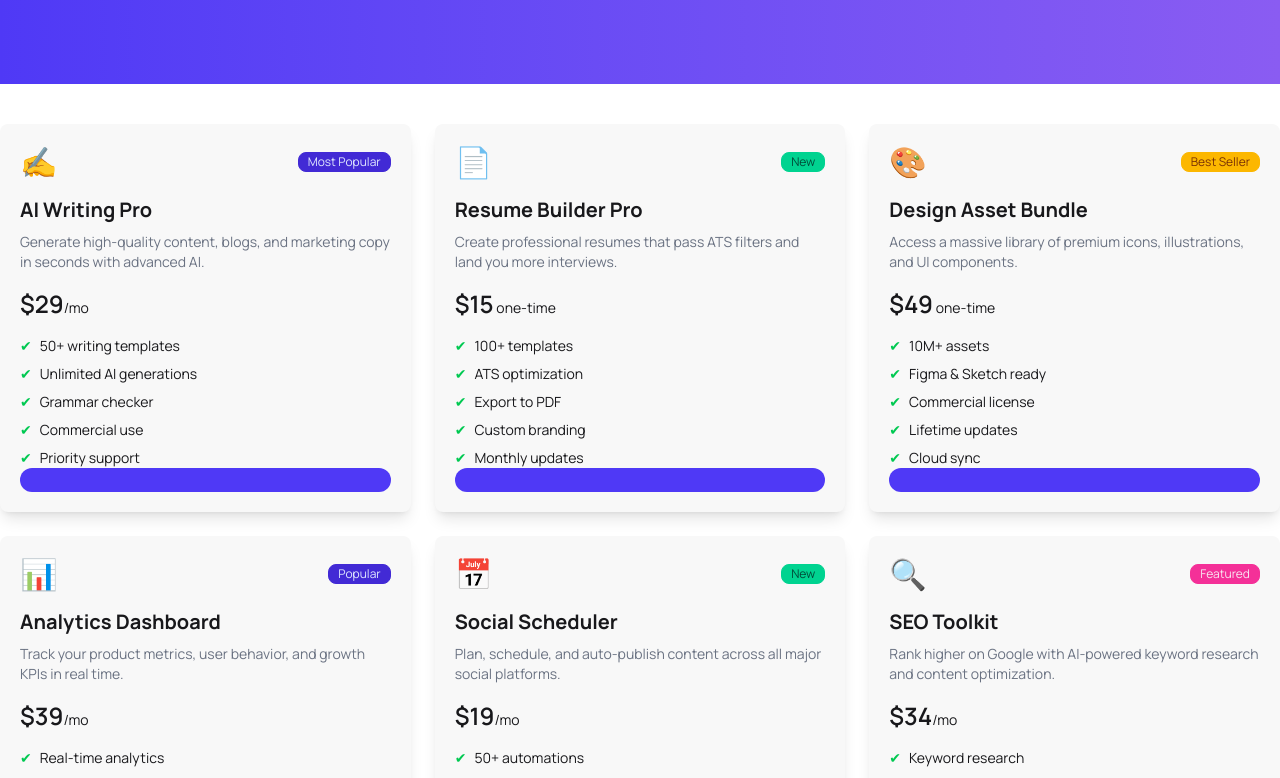
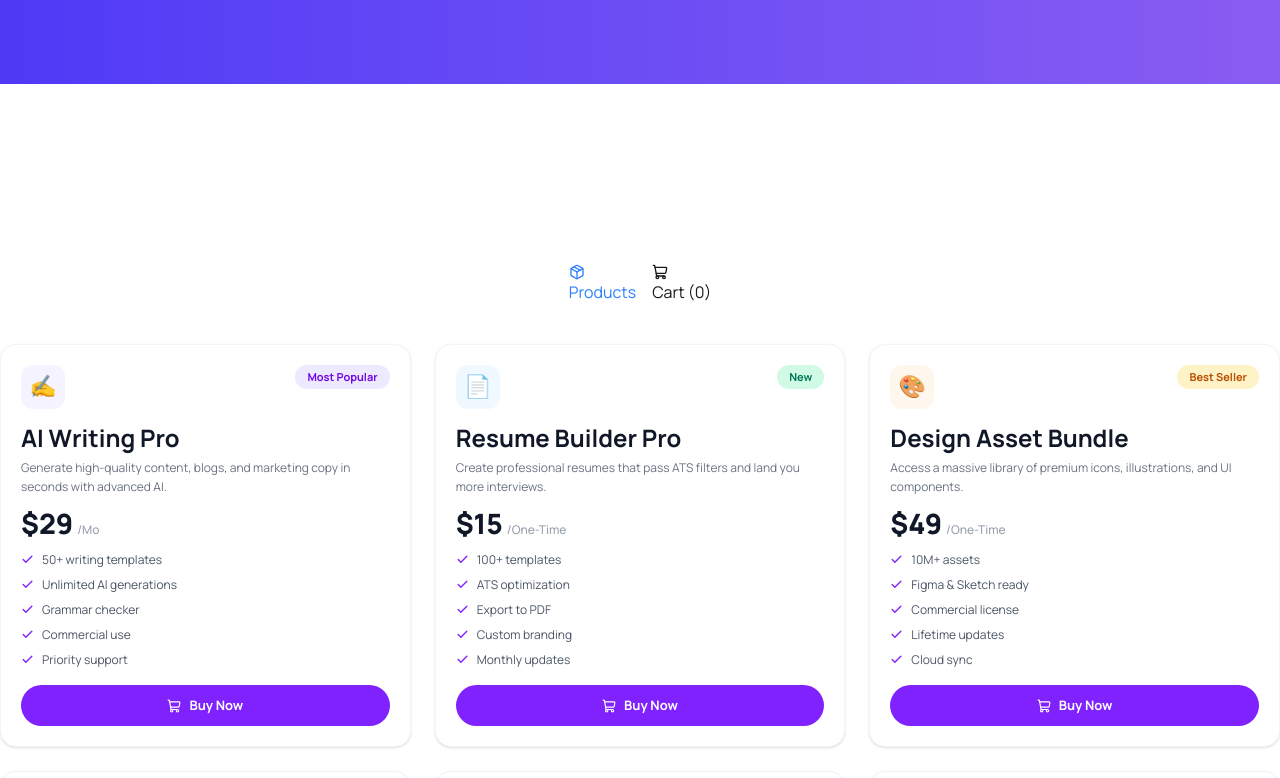
Before and after one commit to TKR-503/DigiTools-Assignment-06-PH, a React (Vite) app: page / in a window 1280 px wide. Shown: the part 1060-1838 px from the top of the page. Built offline with nearby package versions, Linux system fonts and the light colour scheme.

Commit message:
Cart section added in my ui

```diff
--- a/package.json
+++ b/package.json
@@ -12,7 +12,7 @@
   "dependencies": {
     "@tailwindcss/vite": "^4.2.2",
     "axios": "^1.15.0",
-    "lucide-react": "^1.3.0",
+    "lucide-react": "^1.8.0",
     "react": "^19.2.4",
     "react-dom": "^19.2.4",
     "react-toastify": "^11.0.5",
--- a/src/App.jsx
+++ b/src/App.jsx
@@ -1,50 +1,41 @@
 import './App.css'
 import Navbar from './components/home_page/Navbar/Navbar'
 import Banner from './components/home_page/Banner/Banner'
-import ProductCard from './components/home_page/ProductsCard/ProductCard'
-import { Suspense } from 'react'
+import { useState, useEffect } from 'react'
 import MainSection from './components/home_page/MainSection/MainSection'
-import { ToastContainer } from 'react-toastify';
-
+import { ToastContainer } from 'react-toastify'
+import 'react-toastify/dist/ReactToastify.css'
 
 const fetchProducts = async () => {
-
-  const res = await fetch('./data.json');
-  return res.json();
+  const res = await fetch('/data.json') // ✅ fixed path
+  return res.json()
 }
 
+function App() {
+  const [cartItems, setCartItems] = useState([])
+  const [products, setProducts] = useState([])
 
-
-
-function App() {
-
- const handleCartClick = () => {
+  const handleCartClick = () => {
     const el = document.getElementById('products')
     if (el) el.scrollIntoView({ behavior: 'smooth' })
   }
-  const productsPromise = fetchProducts();
+
+  useEffect(() => {
+    fetchProducts().then(data => setProducts(data))
+  }, [])
+
   return (
     <>
-      <ToastContainer
-        position="top-right"
-        autoClose={2500}
-        hideProgressBar={false}
-        newestOnTop
-        closeOnClick
-        pauseOnHover
-        theme="dark"
-        toastStyle={{ background: '#1a2535', border: '1px solid #2a3545', color: '#fff' }}
+      <Navbar onCartClick={handleCartClick} />
+      <Banner />
+
+      <MainSection
+        products={products}
+        cartItems={cartItems}
+        setCartItems={setCartItems}
       />
-      <Navbar onCartClick={handleCartClick}></Navbar>
 
-      <Banner></Banner>
-
-      <Suspense fallback={<span className="loading loading-spinner loading-lg"></span>}>
-
-        <ProductCard productsPromise={productsPromise}></ProductCard>
-      </Suspense>
-
-
+      <ToastContainer />
     </>
   )
 }
--- /dev/null
+++ b/src/components/home_page/Cart_section/Cart_section.jsx
@@ -0,0 +1,42 @@
+import { ShoppingBag, Trash2, CreditCard } from 'lucide-react'
+
+const CartSection = ({ cartItems, onRemove, onCheckout }) => {
+  const total = cartItems.reduce((sum, item) => sum + item.price, 0)
+
+  if (cartItems.length === 0) {
+    return (
+      <div className="text-center">
+        <ShoppingBag size={40} />
+        <p>Your cart is empty</p>
+      </div>
+    )
+  }
+
+  return (
+    <div className="container mx-auto bg-white rounded-2xl shadow-md p-6">
+      {cartItems.map(item => (
+        <div key={item.id} className="flex justify-between p-3 border">
+          <span>{item.name}</span>
+
+          <div>
+            ${item.price}
+            <button onClick={() => onRemove(item)}>
+              <Trash2 size={16} />
+            </button>
+          </div>
+        </div>
+      ))}
+
+      <div className="mt-4">
+        <h3>Total: ${total}</h3>
+
+        <button onClick={onCheckout}>
+          <CreditCard size={16} />
+          Checkout
+        </button>
+      </div>
+    </div>
+  )
+}
+
+export default CartSection
--- a/src/components/home_page/MainSection/MainSection.jsx
+++ b/src/components/home_page/MainSection/MainSection.jsx
@@ -1,11 +1,92 @@
-import React from 'react';
+import { useState } from 'react'
+import { ShoppingCart, Package } from 'lucide-react'
+import { toast } from 'react-toastify'
+import ProductCard from '../ProductsCard/ProductCard'
+import CartSection from '../Cart_section/Cart_Section'
 
-const MainSection = () => {
-    return (
-        <div>
+export default function MainSection({ products, cartItems, setCartItems }) {
+  const [activeTab, setActiveTab] = useState('products')
 
+  const isInCart = (product) =>
+    cartItems.some(i => i.id === product.id)
+
+  const handleAddToCart = (product) => {
+    if (isInCart(product)) return
+
+    setCartItems(prev => [...prev, product])
+
+    toast.success(`🛒 "${product.name}" added to cart!`)
+  }
+
+  const handleRemove = (product) => {
+    setCartItems(prev =>
+      prev.filter(i => i.id !== product.id)
+    )
+
+    toast.info(`🗑️ "${product.name}" removed from cart.`)
+  }
+
+  const handleCheckout = () => {
+    setCartItems([])
+    toast.success('✅ Checkout successful!')
+  }
+
+  return (
+    <section id="products" className="py-16">
+      <div className="section-wrap">
+
+        {/* Heading */}
+        <div className="text-center mb-10">
+          <h2 className="text-3xl font-bold text-white">
+            Choose Products
+          </h2>
         </div>
-    );
-};
 
-export default MainSection;
+        {/* Tabs */}
+        <div className="flex justify-center mb-10 gap-4">
+          <button
+            onClick={() => setActiveTab('products')}
+            className={activeTab === 'products' ? 'text-blue-500' : ''}
+          >
+            <Package size={16} /> Products
+          </button>
+
+          <button
+            onClick={() => setActiveTab('cart')}
+            className={activeTab === 'cart' ? 'text-blue-500' : ''}
+          >
+            <ShoppingCart size={16} /> Cart ({cartItems.length})
+          </button>
+        </div>
+
+        {/* Products */}
+        {activeTab === 'products' && (
+          <div className="grid grid-cols-1 md:grid-cols-3 gap-6">
+            {products.length === 0 ? (
+              <p>No products found</p>
+            ) : (
+              products.map(product => (
+                <ProductCard
+                  key={product.id}
+                  product={product}
+                  onAddToCart={handleAddToCart}
+                  isInCart={isInCart(product)}
+                />
+              ))
+            )}
+          </div>
+        )}
+
+        {/* Cart */}
+        {activeTab === 'cart' && (
+          <CartSection
+            cartItems={cartItems}
+            onRemove={handleRemove}
+            onCheckout={handleCheckout}
+          />
+        )}
+
+      </div>
+    </section>
+  )
+}
--- a/src/components/home_page/ProductsCard/ProductCard.jsx
+++ b/src/components/home_page/ProductsCard/ProductCard.jsx
@@ -1,86 +1,95 @@
-import React, { use } from 'react';
-import { CheckCircle2, ShoppingCart } from 'lucide-react'
+import { Check, ShoppingCart } from 'lucide-react'
 
+// ── Badge colours ──────────────────────────────────────
+const BADGE = {
+  popular:    { bg: 'bg-violet-100', text: 'text-violet-700' },
+  new:        { bg: 'bg-emerald-100', text: 'text-emerald-700' },
+  bestseller: { bg: 'bg-amber-100',   text: 'text-amber-700'   },
+  featured:   { bg: 'bg-pink-100',    text: 'text-pink-700'    },
+  enterprise: { bg: 'bg-sky-100',     text: 'text-sky-700'     },
+}
 
-const ProductCard = ({productsPromise,isInCart, onAddToCart}) => {
+// ── Icon background tints ──────────────────────────────
+const ICON_BG = {
+  popular:    'bg-violet-50',
+  new:        'bg-sky-50',
+  bestseller: 'bg-orange-50',
+  featured:   'bg-pink-50',
+  enterprise: 'bg-sky-50',
+}
 
-    const data = use(productsPromise);
+const ProductCard = ({ product, isInCart, onAddToCart }) => {
+  const badge  = BADGE[product.tagType]  ?? BADGE.popular
+  const iconBg = ICON_BG[product.tagType] ?? 'bg-gray-50'
+
+  const periodLabel =
+    product.period === 'one-time' ? '/One-Time'
+    : product.period === 'yearly'  ? '/Yr'
+    : '/Mo'
 
   return (
- <div className="container mx-auto grid grid-cols-1 sm:grid-cols-2 lg:grid-cols-3 gap-6 mt-10">
-  {Array.isArray(data) && data.map((product) => {
+    <div className="container mx-auto  bg-white rounded-2xl border border-gray-100 shadow-sm hover:shadow-md hover:border-violet-200 transition-all duration-200 p-5 flex flex-col gap-3">
 
-    // Badge color based on tagType
-    const badgeStyle = {
-      popular: "badge-primary",
-      new: "badge-success",
-      bestseller: "badge-warning",
-      featured: "badge-secondary"
-    };
-
-    return (
-      <div
-        key={product.id}
-        className="card bg-base-200 shadow-lg hover:shadow-xl transition-all duration-300 p-5 flex flex-col justify-between"
-      >
-
-        {/* Top Section */}
-        <div>
-          {/* Icon + Tag */}
-          <div className="flex justify-between items-center">
-            <div className="text-3xl">{product.icon}</div>
-            <span className={`badge badge-sm ${badgeStyle[product.tagType]}`}>
+      {/* ── Icon + Badge ─────────────────────────────── */}
+      <div className="flex items-start justify-between">
+        <div className={`w-11 h-11 rounded-xl ${iconBg} flex items-center justify-center text-[22px]`}>
+          {product.icon}
+        </div>
+        <span className={`text-[11px] font-bold px-3 py-1 rounded-full ${badge.bg} ${badge.text}`}>
           {product.tag}
         </span>
       </div>
 
-          {/* Title */}
-          <h2 className="text-xl font-bold mt-4">
+      {/* ── Name & Description ────────────────────────── */}
+      <div>
+        <h2 className="text-2xl font-bold text-gray-900 leading-snug">
           {product.name}
         </h2>
-
-          {/* Description */}
-          <p className="text-sm text-gray-500 mt-2">
+        <p className="text-[12px] text-gray-500 mt-1 leading-relaxed">
           {product.description}
         </p>
+      </div>
 
-          {/* Price */}
-          <div className="mt-4 text-2xl font-semibold">
+      {/* ── Price ────────────────────────────────────── */}
+      <div className="flex items-baseline gap-1">
+        <span className="text-[28px] font-extrabold text-gray-900 leading-none">
           ${product.price}
-            <span className="text-sm font-normal">
-              {product.period === "monthly" ? "/mo" : " one-time"}
+        </span>
+        <span className="text-[12px] text-gray-400 font-medium">
+          {periodLabel}
         </span>
       </div>
 
-          {/* Features */}
-          <ul className="mt-4 space-y-2 text-sm">
-            {product.features.map((feature, index) => (
-              <li key={index} className="flex items-start gap-2">
-                <span className="text-green-500">✔</span>
-                <span>{feature}</span>
+      {/* ── Features list ────────────────────────────── */}
+      <ul className="flex flex-col gap-[7px] flex-1">
+        {product.features?.map((feature, i) => (
+          <li key={i} className="flex items-center gap-2">
+            <Check size={13} className="text-violet-600 shrink-0" strokeWidth={2.5} />
+            <span className="text-[12px] text-gray-600">{feature}</span>
           </li>
         ))}
       </ul>
+
+      {/* ── Buy Now button ────────────────────────────── */}
+      <button
+        onClick={() => !isInCart && onAddToCart(product)}
+        disabled={isInCart}
+        className={`
+          w-full py-[11px] rounded-full font-bold text-[13px]
+          flex items-center justify-center gap-2 mt-1
+          transition-all duration-150 active:scale-[0.98]
+          ${isInCart
+            ? 'bg-violet-100 text-violet-400 cursor-default'
+            : 'bg-violet-600 hover:bg-violet-700 text-white cursor-pointer'
+          }
+        `}
+      >
+        <ShoppingCart size={14} />
+        {isInCart ? 'Added to Cart' : 'Buy Now'}
+      </button>
+
     </div>
-
-        {/* Button */}
-        <button
-        onClick={() => onAddToCart(product)}
-
-        className={`w-full py-3 rounded-xl font-semibold text-sm flex items-center justify-center gap-2 transition-all duration-150 active:scale-95 ${
-          isInCart
-            ? 'bg-[#4F39F6]/20 text-[#a89cff] cursor-default border border-[#4F39F6]/30'
-            : 'bg-[#4F39F6] text-white hover:bg-indigo-500'
-        }`}
-      >
-
-      </button>
-      </div>
-    );
-  })}
-</div>
-    );
+  )
 }
 
-
-export default ProductCard;
+export default ProductCard
```
Also changed, not shown: src/App.css (line endings or trailing spaces), 1 other file (tests, documents, lock files or other folders). Lines whose indentation alone changed are shown as unchanged.
